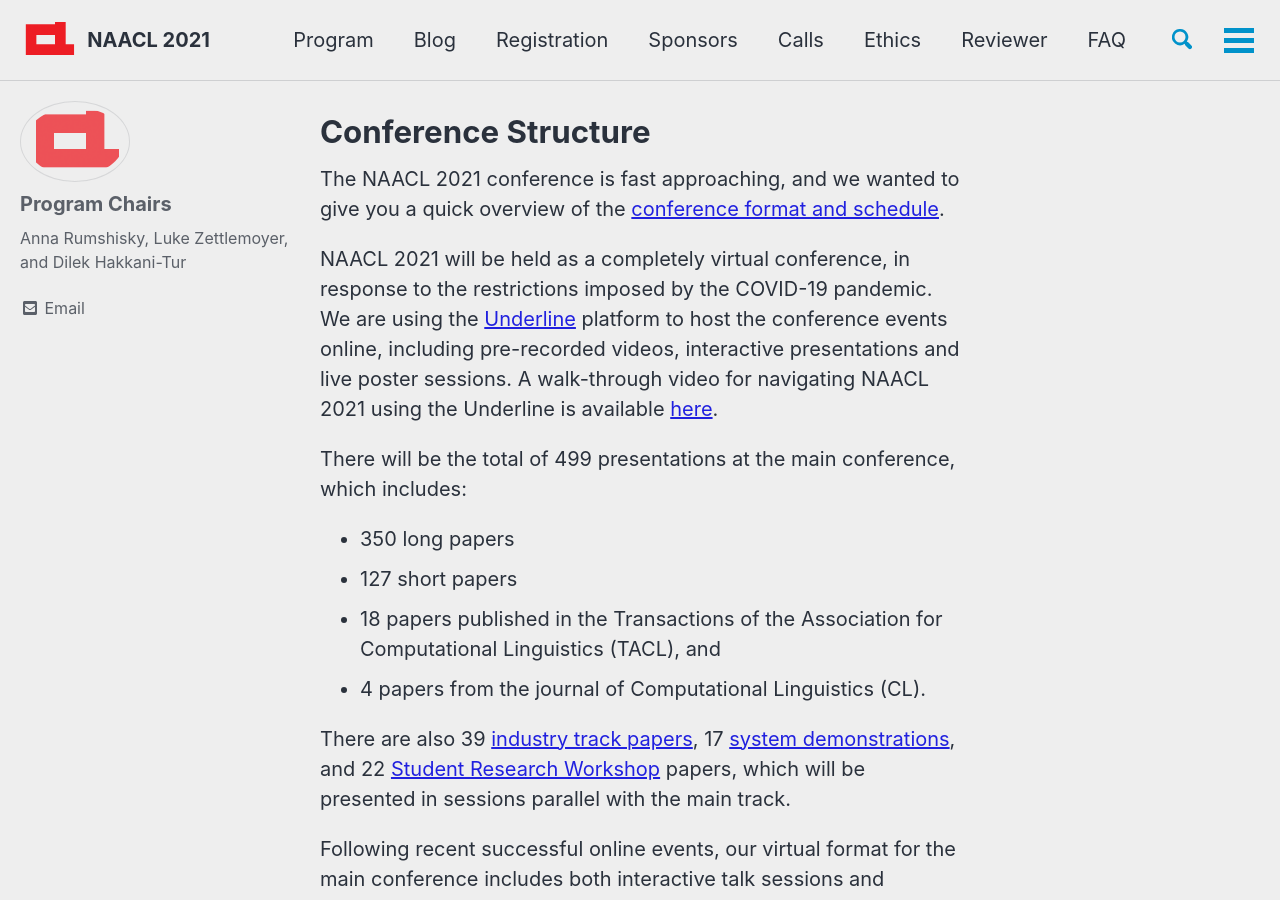
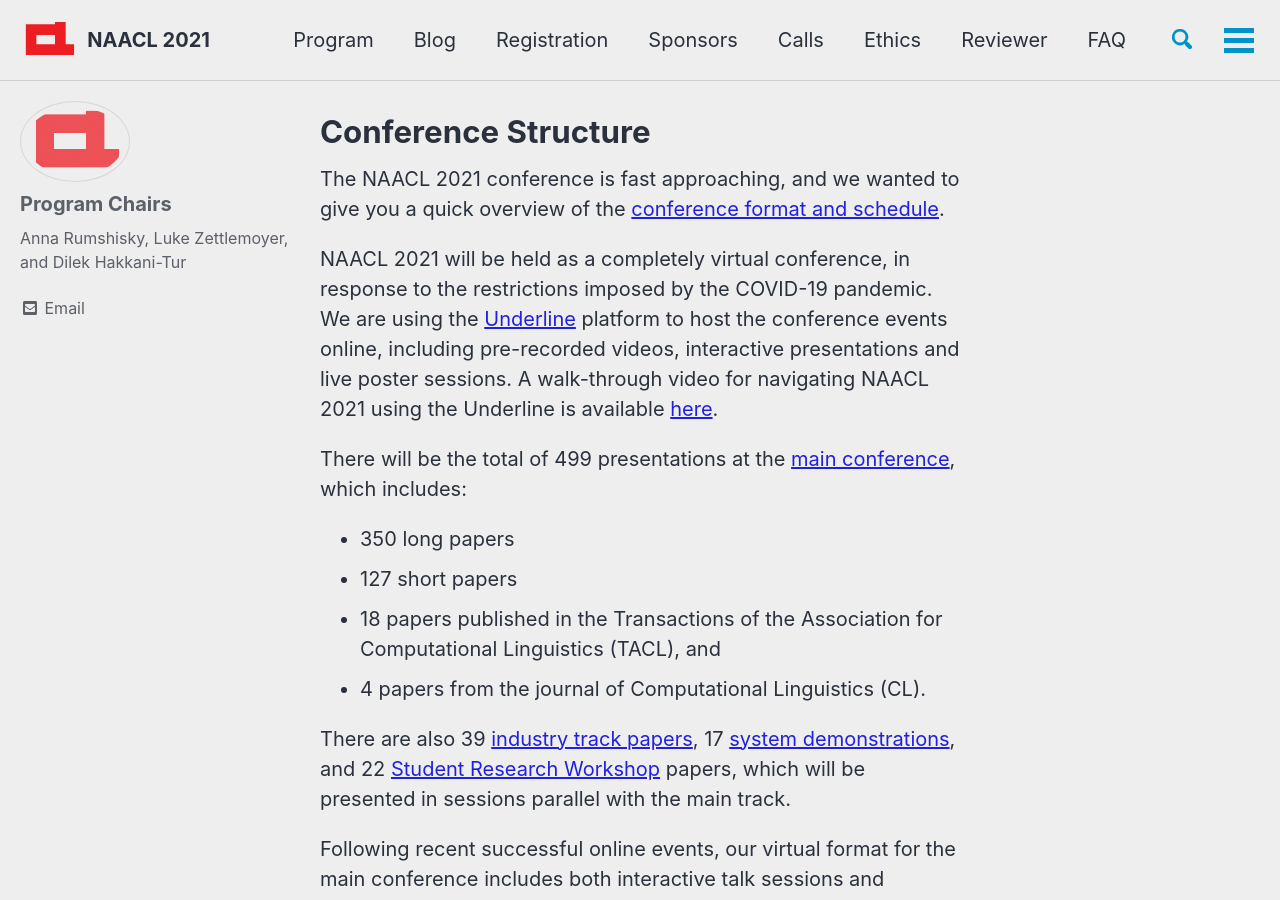
Before and after one commit to naacl-org/naacl-2021-website, a Jekyll site: the page built from _posts/2021-06-01-conference-structure.md, in a window 1280 px wide and 900 px high. Built offline with Jekyll 4.4.1, drawn with Linux system fonts in a browser that asks for light colours; cached includes are drawn as plain includes; nearby versions of some CDN libraries; comment, search, counter and statistics services are not loaded; part of the change alters nothing that is shown.

```diff
--- a/_posts/2021-06-01-conference-structure.md
+++ b/_posts/2021-06-01-conference-structure.md
@@ -7,11 +7,11 @@ tags:
 categories:
   blog
 ---
-The NAACL 2021 conference is fast approaching, and we wanted to give you a quick overview of the [conference format and schedule](https://2021.naacl.org/conference-program/main/program.html).
+The NAACL 2021 conference is fast approaching, and we wanted to give you a quick overview of the [conference format and schedule](https://2021.naacl.org/program/).
 
 NAACL 2021 will be held as a completely virtual conference, in response to the restrictions imposed by the COVID-19 pandemic.  We are using the [Underline](https://underline.io/events/122/reception) platform to host the conference events online, including pre-recorded videos, interactive presentations and live poster sessions.  A walk-through video for navigating NAACL 2021 using the Underline is available [here](https://screencast-o-matic.com/watch/crhwbGVh3vx).
 
-There will be the total of 499 presentations at the main conference, which includes:
+There will be the total of 499 presentations at the [main conference](https://2021.naacl.org/conference-program/main/program.html), which includes:
 - 350 long papers
 - 127 short papers
 - 18 papers published in the Transactions of the Association for Computational Linguistics (TACL), and
```
